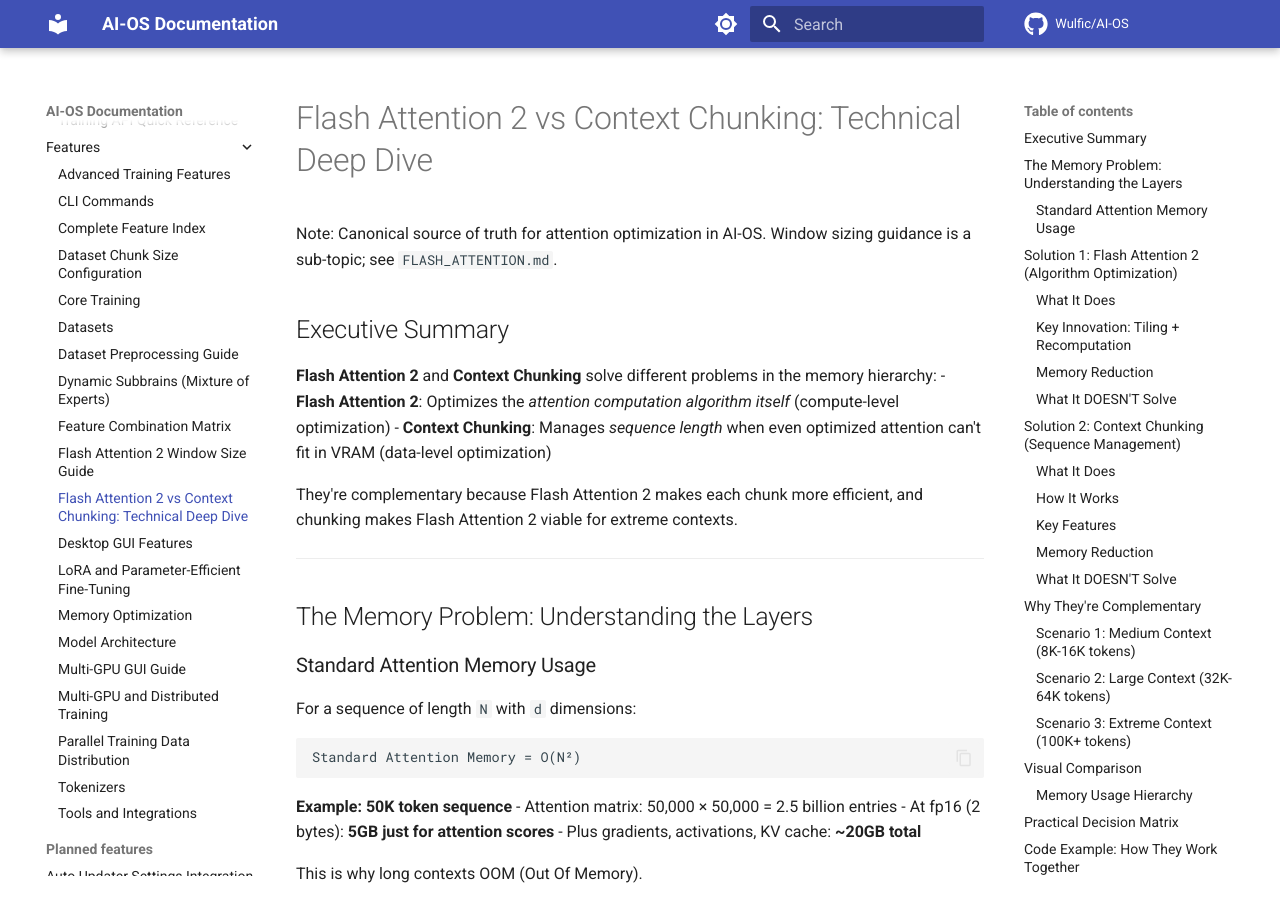
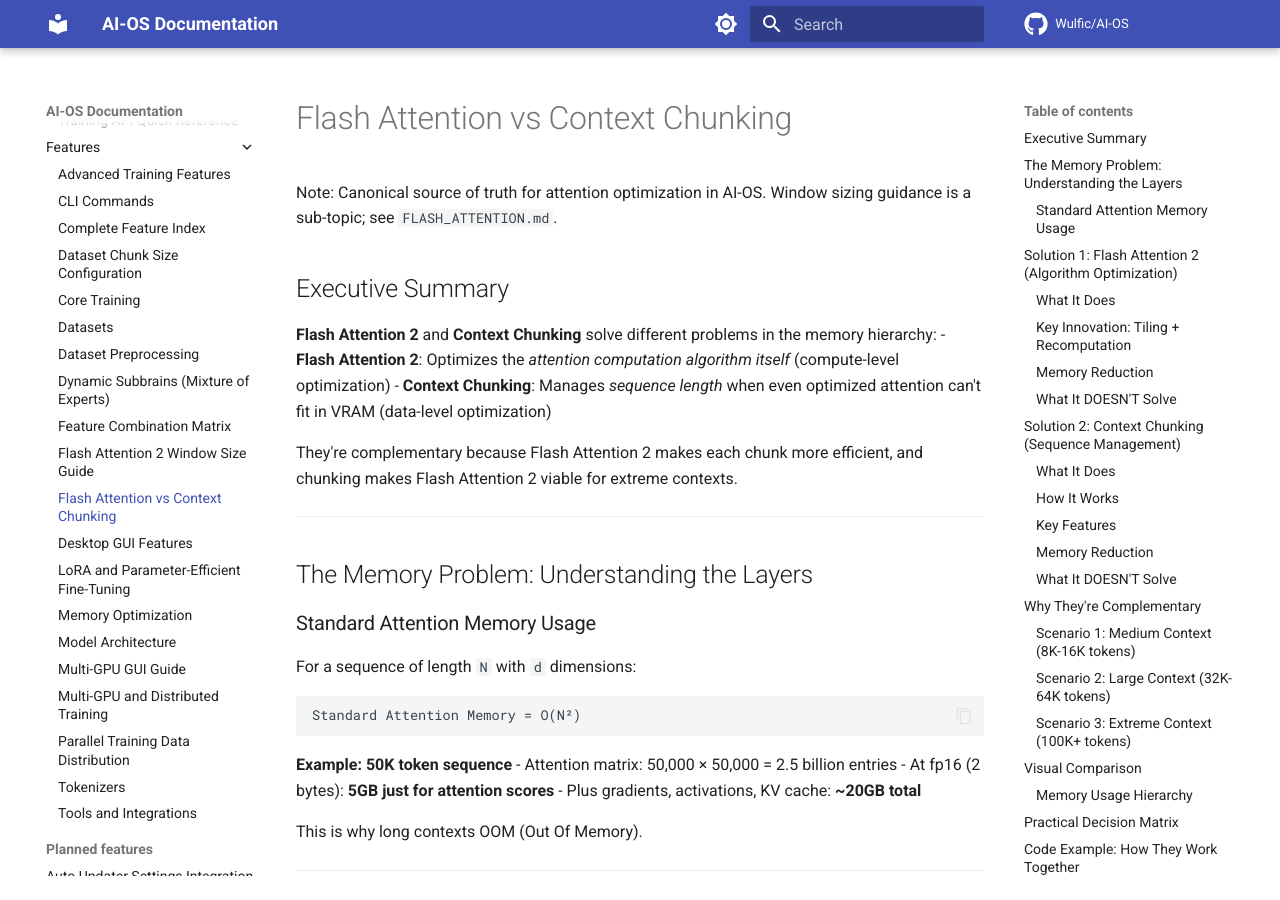
Before and after one commit to Wulfic/AI-OS, an MkDocs documentation site: the page built from docs/guide/features/FLASH_ATTENTION_VS_CHUNKING.md, in a window 1280 px wide and 900 px high. Built offline with MkDocs 1.6.1 and Material for MkDocs 9.7.7, drawn with Linux system fonts in a browser that asks for light colours; comment, search, counter and statistics services are not loaded.

Commit message:
docs: additional title improvements for remaining documentation files

```diff
--- a/docs/guide/api/README.md
+++ b/docs/guide/api/README.md
@@ -1,4 +1,4 @@
-# API References - Guide
+# API References
 **Last Updated**: December 12, 2025
 **Purpose**: Index of API reference documents within `docs/guide/api/`
 
--- a/docs/guide/features/DATASET_PREPROCESSING.md
+++ b/docs/guide/features/DATASET_PREPROCESSING.md
@@ -1,4 +1,4 @@
-# Dataset Preprocessing Guide
+# Dataset Preprocessing
 
 ## Overview
 
--- a/docs/guide/features/FLASH_ATTENTION_VS_CHUNKING.md
+++ b/docs/guide/features/FLASH_ATTENTION_VS_CHUNKING.md
@@ -1,4 +1,4 @@
-# Flash Attention 2 vs Context Chunking: Technical Deep Dive
+# Flash Attention vs Context Chunking
 
 Note: Canonical source of truth for attention optimization in AI-OS. Window sizing guidance is a sub-topic; see `FLASH_ATTENTION.md`.
 
```
Also changed, not shown: docs/LICENSE.md (+2 -0 lines), docs/guide/INDEX.MD (+1 -1 lines), docs/guide/README.md (+1 -1 lines).
